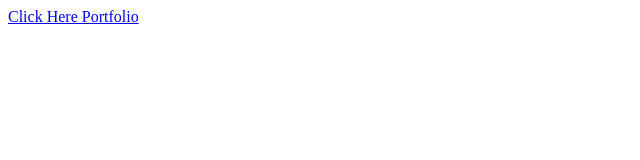
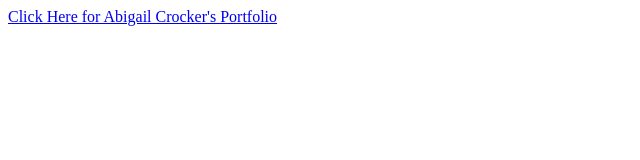
Before and after one commit to AbbyCrocker/PortfolioPDF, a plain HTML site: page index.html in a window 1280 px wide. Shown: the whole page, without its empty margins (0-640 px from the left). Drawn offline with Linux system fonts and the light colour scheme.

Commit message:
Update index.html

```diff
--- a/index.html
+++ b/index.html
@@ -1,3 +1,3 @@
 <html>
-  <p><a href="https://github.com/AbbyCrocker/PortfolioPDF/blob/main/Portfolio_Abigail_Crocker.pdf">Click Here Portfolio</a></p>
+  <p><a href="https://github.com/AbbyCrocker/PortfolioPDF/blob/main/Portfolio_Abigail_Crocker.pdf">Click Here for Abigail Crocker's Portfolio</a></p>
 </html>
```
